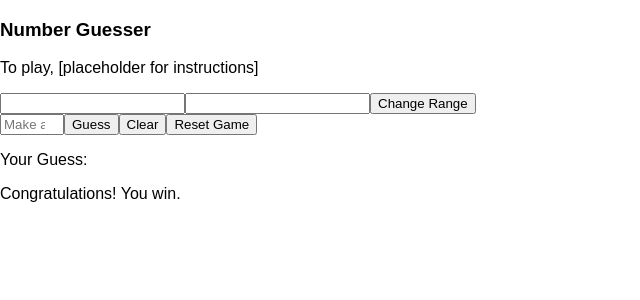
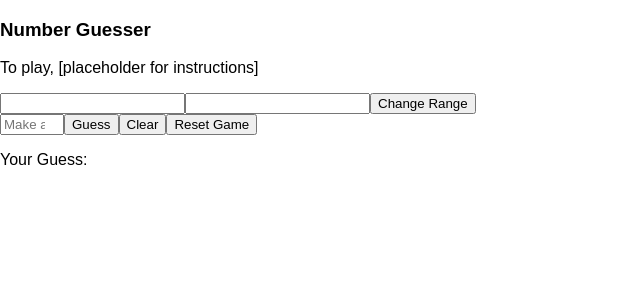
Before and after one commit to rcwestlake/number-guesser-react, a React (Create React App) app: page / in a window 1280 px wide. Shown: the top 300 px of the page, without its empty margins (0-640 px from the left). Built offline with nearby package versions, Linux system fonts and the light colour scheme; the HTML template or start-up script is replaced by a standard one.

Commit message:
new game started after user wins

```diff
--- a/src/App.js
+++ b/src/App.js
@@ -5,8 +5,8 @@ import Header from './components/Header.jsx'
 import './App.css'
 
 export default class App extends Component {
-  constructor(props) {
-    super(props)
+  constructor() {
+    super()
 
     this.state=({
       randomNum: null,
@@ -34,12 +34,29 @@ export default class App extends Component {
   }
 
   checkGame() {
-
+    if(this.state.guess < this.state.randomNum) {
+      this.setState({feedback: 'That guess is too low. Try a higher number.'})
+    } else if(this.state.guess > this.state.randomNum) {
+      this.setState({feedback: 'That guess is too high. Try a lower number.'})
+    } else {
+      this.setState({feedback: 'Congratulations! You win.'})
+      this.newGame()
+    }
   }
 
   updateGuessState(e) {
     const value = parseInt(e.target.value, 10);
     this.setState({ guess: value })
+  }
+
+  newGame() {
+    this.setState({
+      randomNum: null,
+      guess: null,
+      min: this.state.min - 10,
+      max: this.state.max + 10,
+    })
+    this.clearInput();
   }
 
   resetGame() {
@@ -56,20 +73,6 @@ export default class App extends Component {
     return document.querySelector('.guess-input').value = '';
   }
 
-  feedback() {
-    let feedback;
-    if(this.state.guess < this.state.randomNum) {
-        feedback = 'That guess is too low. Try a higher number.'
-    } else if(this.state.guess > this.state.randomNum) {
-        feedback = 'That guess is too high. Try a lower number.'
-    } else if(this.state.guess === this.state.randomNum){
-      feedback = 'Congratulations! You win.'
-    } else {
-      feedback = ''
-    }
-    return feedback
-  }
-
   changeMaxRange() {
 
   }
@@ -79,7 +82,7 @@ export default class App extends Component {
   }
 
   render() {
-    let feedback = this.feedback()
+    const { guess, feedback } = this.state;
     return (
       <section className='application'>
         <Header />
@@ -92,7 +95,7 @@ export default class App extends Component {
             min={this.state.min}
             max={this.state.max}
           />
-          <Display guess={this.state.guess} feedback={feedback} />
+          <Display guess={guess} feedback={feedback} />
         </section>
       </section>
     )
```
